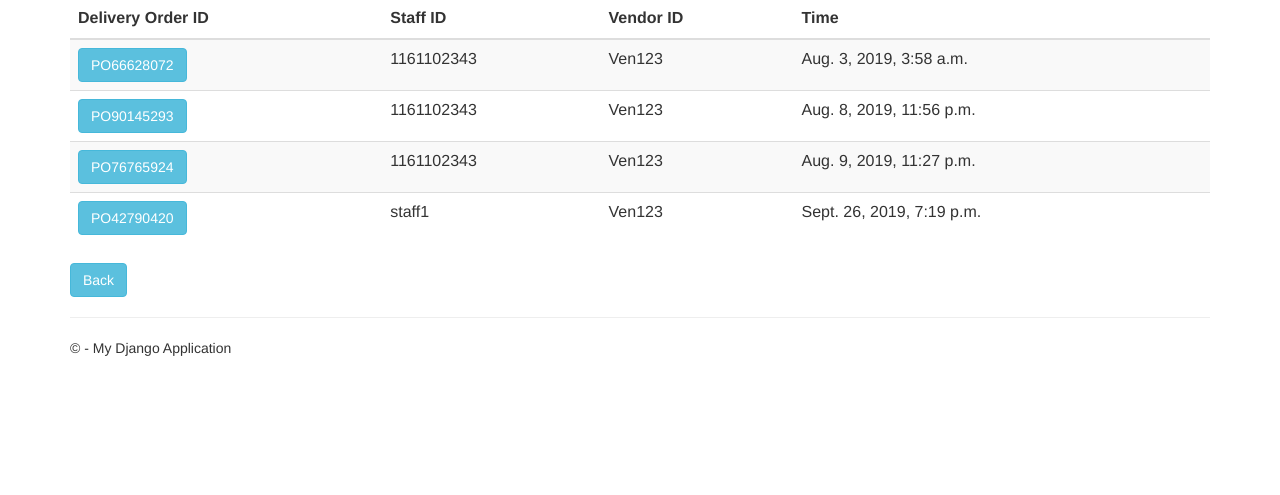
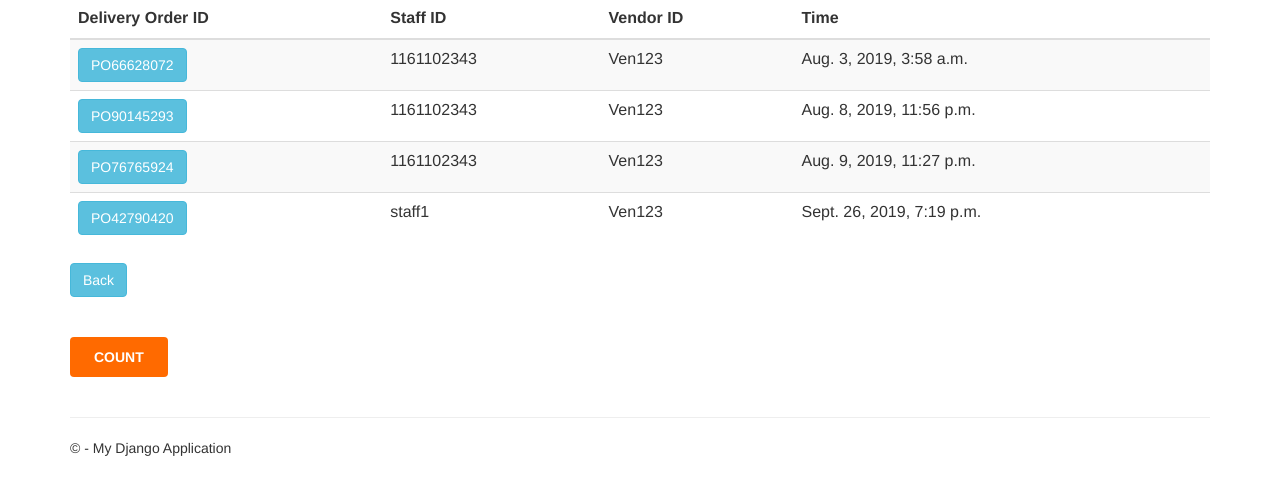
Before and after one commit to kuhanE/G5-PurchasingSystem, a Django app: page /deliveryorderhistory in a window 1280 px wide. Shown: the part 71-566 px from the top of the page. Run offline with Django 3.2, Linux system fonts and the light colour scheme; data comes from the database, SQL or seed files in the repository; some libraries are stand-ins or nearby versions.

Commit message:
Update deliveryorderhistory.html

```diff
--- a/Purchasing System/DeliveryOrder/templates/DeliveryOrder/deliveryorderhistory.html
+++ b/Purchasing System/DeliveryOrder/templates/DeliveryOrder/deliveryorderhistory.html
@@ -1,3 +1,17 @@
+<style>
+   input {
+  background-color:#ff6a00;
+  border: none;
+  color: white;
+  padding: 10px 24px;
+  text-align: center;
+  text-decoration: none;
+  display: inline-block;
+  font-size: 12px;
+  font-weight: bold;
+  border-radius: 4px;
+}
+     </style>
 {% extends "app/layout.html" %}
 
 {% block content %}
@@ -28,6 +42,22 @@
         <div class="margintop">
             <a type="submit" class="btn btn-info" href="/menu">Back</a>
         </div>
+           <br /><br />
+        <input type="button" id="btnGetCount" value="COUNT" color="blue" />
+<script type="text/javascript" src="http://ajax.googleapis.com/ajax/libs/jquery/1.8.3/jquery.min.js"></script>
+<script type="text/javascript">
+   $(function () {
+        $("#btnGetCount").click(function () {
+            var totalRowCount = $("#tblCustomers tr").length;
+            var rowCount = $("#tblCustomers td").closest("tr").length;
+
+            var message = "Total Row Count: " + totalRowCount;
+
+            alert(message);
+        });
+    });
+</script>
+        <br /><br />
     </form>
 
 </div>
```
